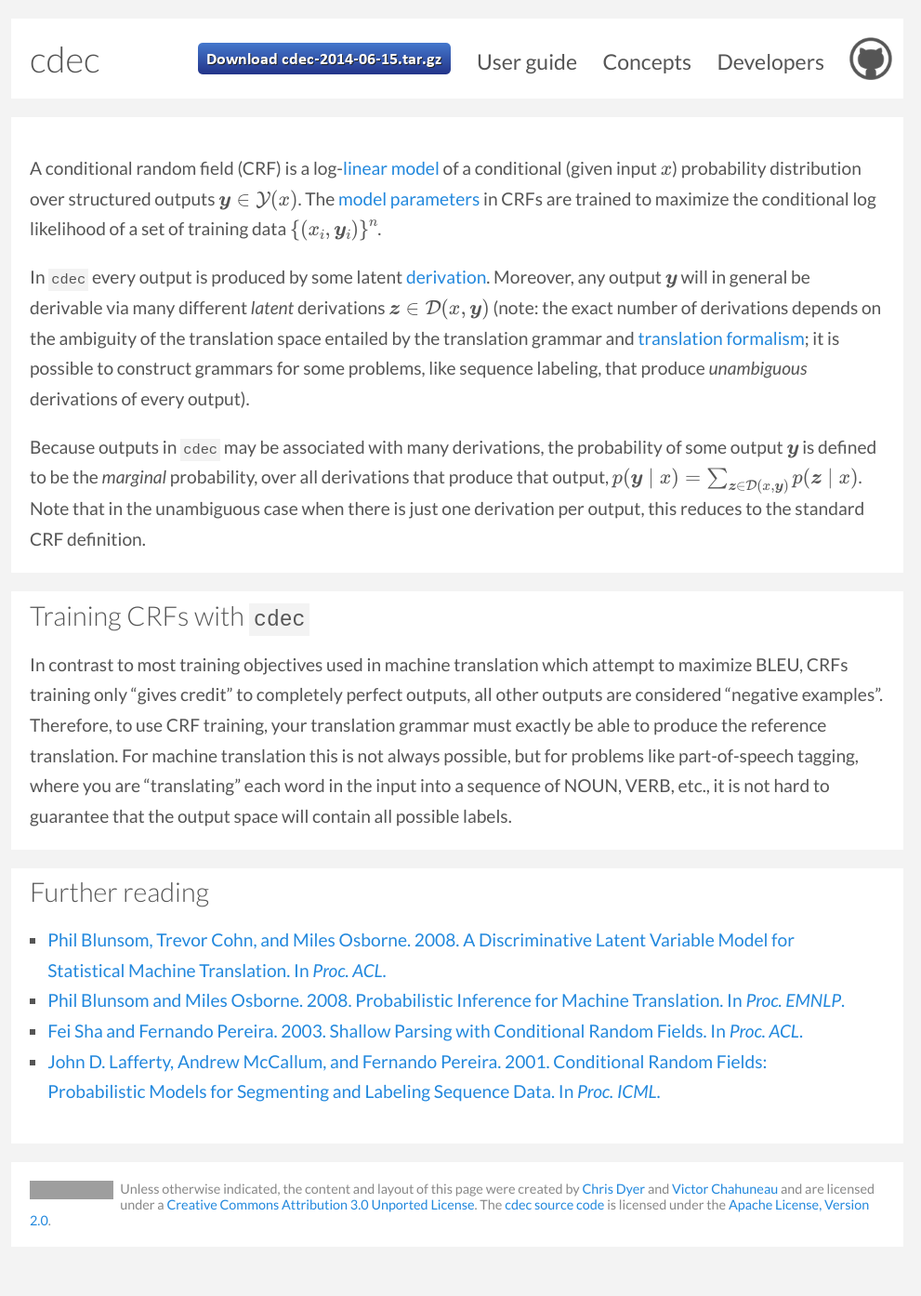
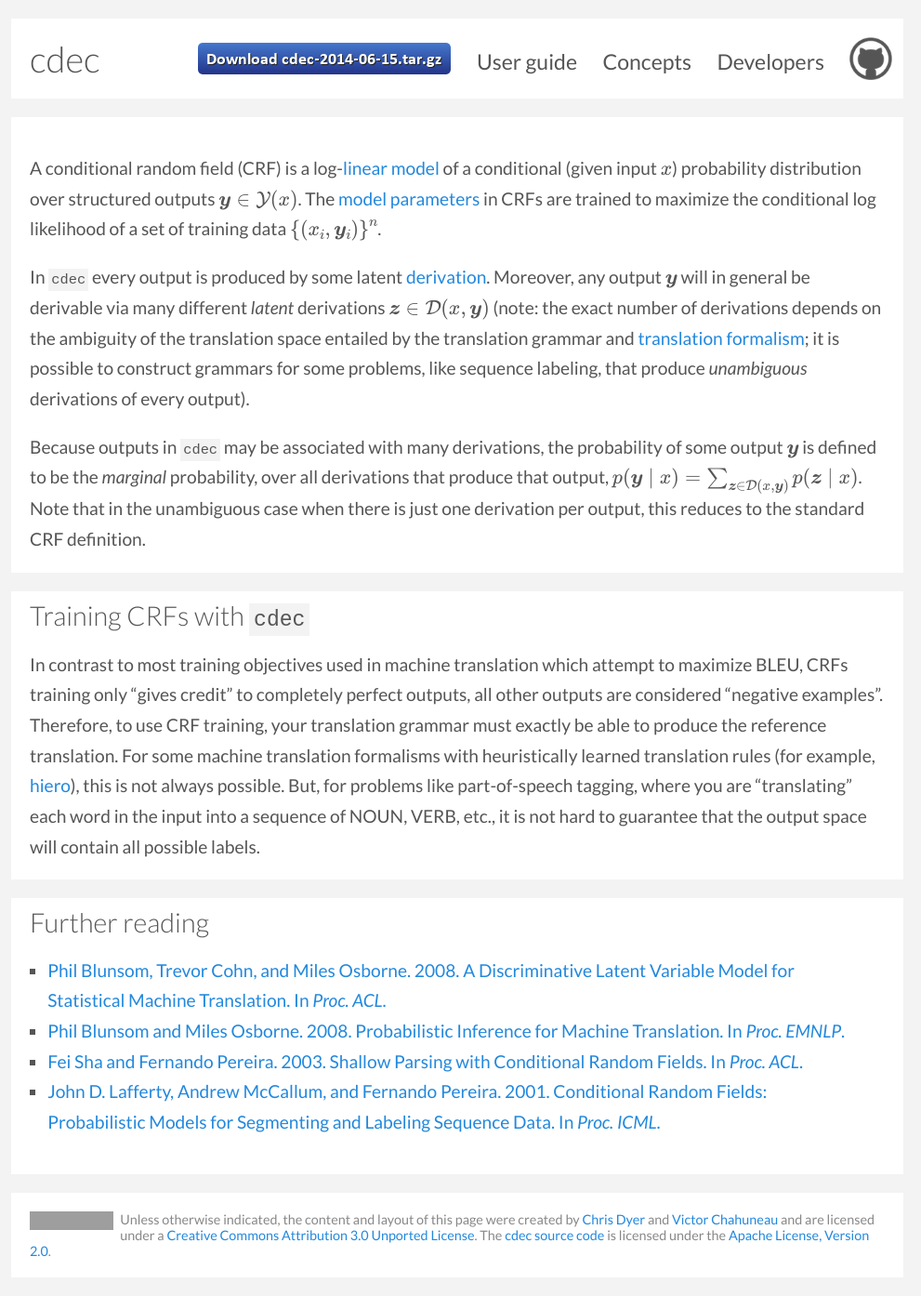
Before and after one commit to cdec/cdec.github.com, a Jekyll site: the page built from guide/crf.md, in a window 1280 px wide. Shown: the whole page at 93% size, without its empty margins (148-1139 px from the left). Built offline with Jekyll 4.4.1, drawn with Linux system fonts in a browser that asks for light colours; some web fonts are replaced; Markdown is read by kramdown in place of the engine named in the settings; formulas are drawn with MathJax 3; before the commit the page ends 1361 px from its top, so only the background shows below that; grey boxes are pictures that could not be loaded.

Commit message:
chris edits

```diff
--- a/guide/crf.md
+++ b/guide/crf.md
@@ -12,7 +12,7 @@ Because outputs in `cdec` may be associated with many derivations, the probabili
 <hr/>
 ## Training CRFs with `cdec`
 
-In contrast to most training objectives used in machine translation which attempt to maximize BLEU, CRFs training only "gives credit" to completely perfect outputs, all other outputs are considered "negative examples". Therefore, to use CRF training, your translation grammar must exactly be able to produce the reference translation. For machine translation this is not always possible, but for problems like part-of-speech tagging, where you are "translating" each word in the input into a sequence of NOUN, VERB, etc., it is not hard to guarantee that the output space will contain all possible labels.
+In contrast to most training objectives used in machine translation which attempt to maximize BLEU, CRFs training only "gives credit" to completely perfect outputs, all other outputs are considered "negative examples". Therefore, to use CRF training, your translation grammar must exactly be able to produce the reference translation. For some machine translation formalisms with heuristically learned translation rules (for example, [hiero](../concepts/hiero.html)), this is not always possible. But, for problems like part-of-speech tagging, where you are "translating" each word in the input into a sequence of NOUN, VERB, etc., it is not hard to guarantee that the output space will contain all possible labels.
 
 <hr/>
 
```
